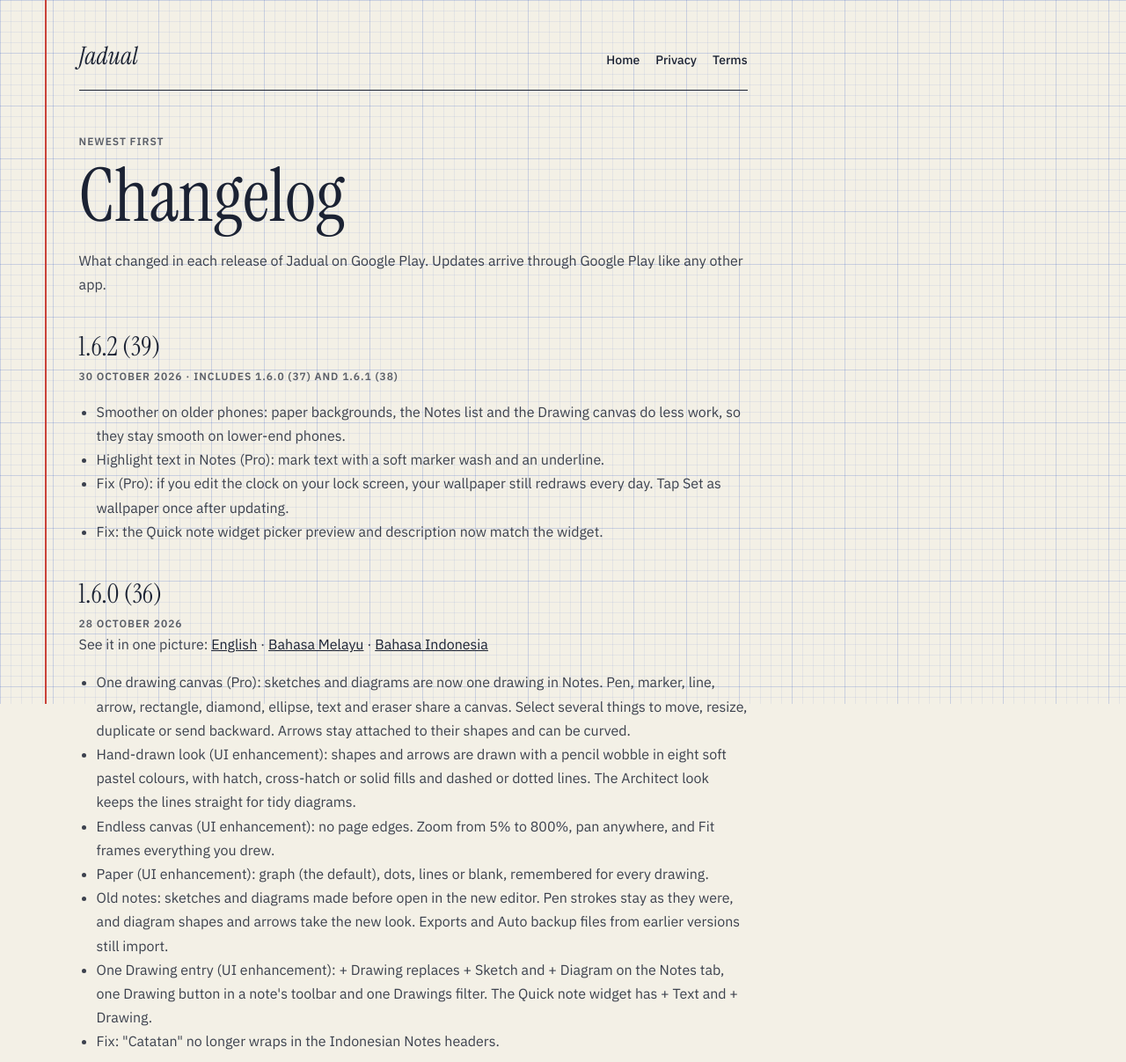
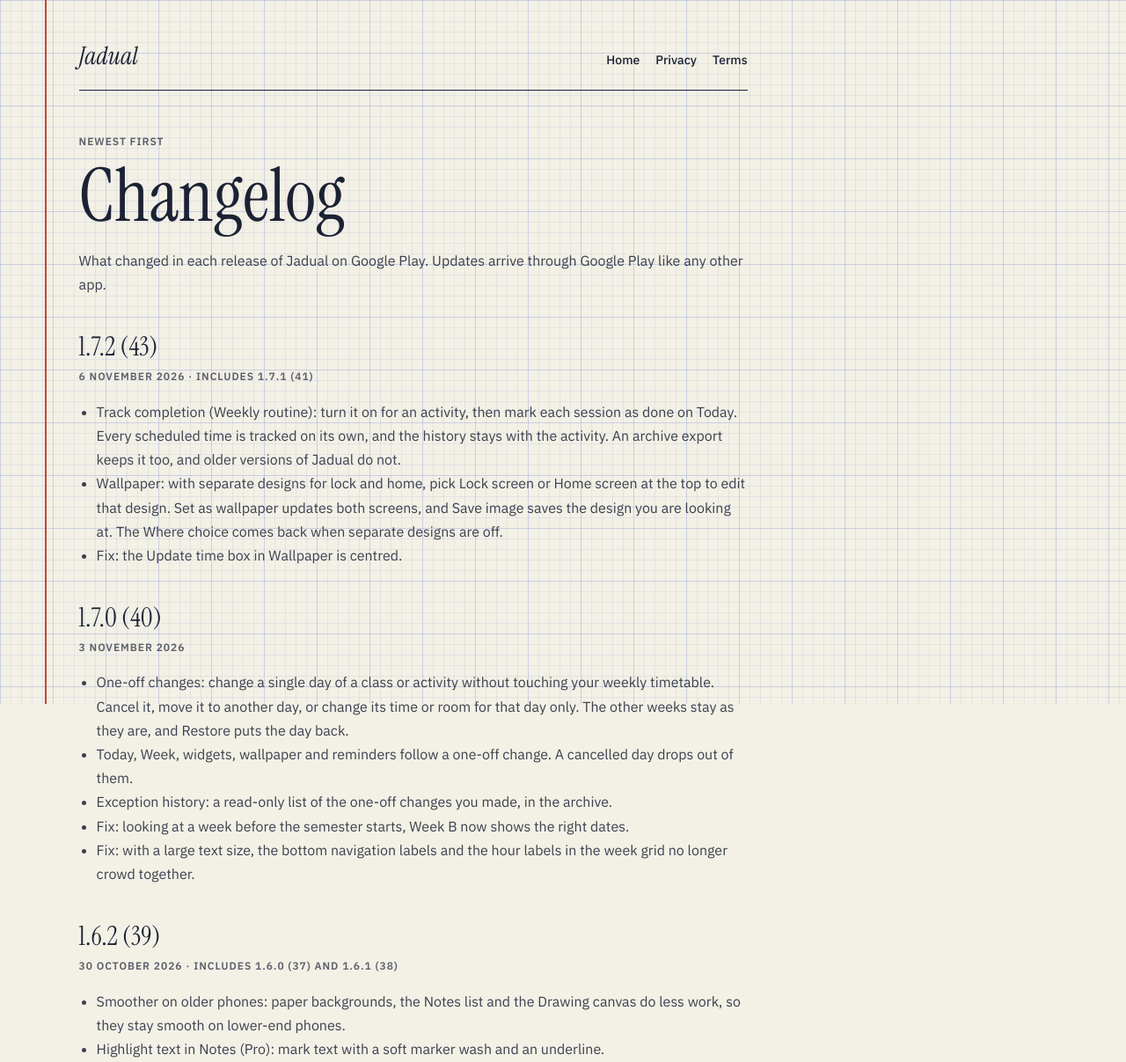
Before and after one commit to HaziqLucii/jadual-site, a plain HTML site: page changelog/index.html in a window 1280 px wide. Shown: the top 1207 px of the page at 88% size. Drawn offline with Linux system fonts and the light colour scheme.

Commit message:
Changelog: 1.7.2 (43) and 1.7.0 (40)
Co-Authored-By: Claude Sonnet 5.5 <noreply@anthropic.com>

```diff
--- a/changelog/index.html
+++ b/changelog/index.html
@@ -19,6 +19,24 @@
 <div class="kick">Newest first</div>
 <h1>Changelog</h1>
 <p>What changed in each release of Jadual on Google Play. Updates arrive through Google Play like any other app.</p>
+
+<h2>1.7.2 (43)</h2>
+<div class="kick">6 November 2026 · includes 1.7.1 (41)</div>
+<ul>
+<li>Track completion (Weekly routine): turn it on for an activity, then mark each session as done on Today. Every scheduled time is tracked on its own, and the history stays with the activity. An archive export keeps it too, and older versions of Jadual do not.</li>
+<li>Wallpaper: with separate designs for lock and home, pick Lock screen or Home screen at the top to edit that design. Set as wallpaper updates both screens, and Save image saves the design you are looking at. The Where choice comes back when separate designs are off.</li>
+<li>Fix: the Update time box in Wallpaper is centred.</li>
+</ul>
+
+<h2>1.7.0 (40)</h2>
+<div class="kick">3 November 2026</div>
+<ul>
+<li>One-off changes: change a single day of a class or activity without touching your weekly timetable. Cancel it, move it to another day, or change its time or room for that day only. The other weeks stay as they are, and Restore puts the day back.</li>
+<li>Today, Week, widgets, wallpaper and reminders follow a one-off change. A cancelled day drops out of them.</li>
+<li>Exception history: a read-only list of the one-off changes you made, in the archive.</li>
+<li>Fix: looking at a week before the semester starts, Week B now shows the right dates.</li>
+<li>Fix: with a large text size, the bottom navigation labels and the hour labels in the week grid no longer crowd together.</li>
+</ul>
 
 <h2>1.6.2 (39)</h2>
 <div class="kick">30 October 2026 · includes 1.6.0 (37) and 1.6.1 (38)</div>
```
